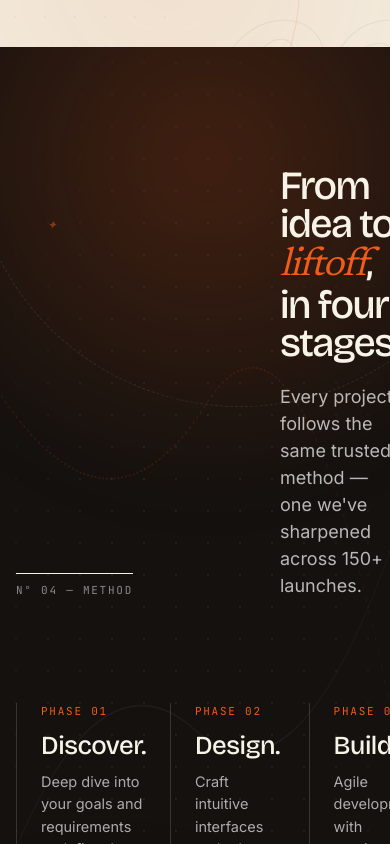
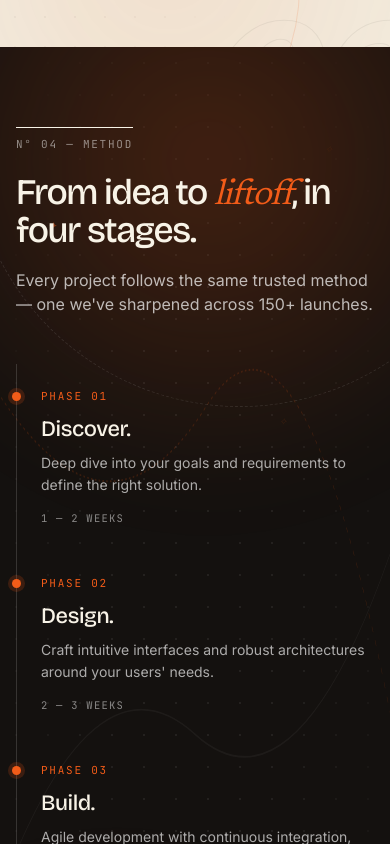
Before and after one commit to vikasbairwaweb-star/biznesscraft, a Next.js app: page / in a window 390 px wide. Shown: the part 6200-7044 px from the top of the page. Built offline with nearby package versions, Linux system fonts and the light colour scheme.

Commit message:
fix: mobile

```diff
--- a/components/Process.tsx
+++ b/components/Process.tsx
@@ -48,37 +48,33 @@ export function Process() {
   }, []);
 
   return (
-    <section id="process" className="py-[120px] bg-ink text-paper relative overflow-hidden isolation-isolate">
+    <section id="process" className="py-[80px] md:py-[120px] bg-ink text-paper relative overflow-hidden isolation-isolate">
       {/* Background graphics */}
       <ProcessBg />
 
       <div className="max-w-[1440px] mx-auto px-4 sm:px-8 md:px-14 relative z-[2]">
         {/* Head */}
-        <div className="reveal grid gap-14 mb-[68px] items-end max-md:grid-cols-1 max-md:gap-6" style={{ gridTemplateColumns: "240px 1fr" }}>
+        <div className="reveal grid gap-6 md:gap-14 mb-12 md:mb-[68px] items-end grid-cols-1 md:grid-cols-[240px_1fr]">
           <div className="font-mono text-[11px] tracking-[0.16em] uppercase text-white/50 pt-2 border-t border-paper inline-block w-fit">
             N° 04 — Method
           </div>
           <div>
-            <h2 className="font-display font-medium leading-[0.96] tracking-tightest text-paper" style={{ fontSize: "clamp(40px, 5.5vw, 84px)" }}>
+            <h2 className="font-display font-medium leading-[0.96] tracking-tightest text-paper" style={{ fontSize: "clamp(36px, 5.5vw, 84px)" }}>
               From idea to <em className="font-serif italic text-orange font-normal">liftoff</em>, in four stages.
             </h2>
-            <p className="mt-5 text-white/70 text-[18px] max-w-[56ch]">Every project follows the same trusted method — one we've sharpened across 150+ launches.</p>
+            <p className="mt-5 text-white/70 text-[16px] md:text-[18px]">Every project follows the same trusted method — one we've sharpened across 150+ launches.</p>
           </div>
         </div>
 
-        {/* Timeline */}
-        <div
-          ref={timelineRef}
-          className="relative grid pt-9 gap-6 max-md:grid-cols-1"
-          style={{ gridTemplateColumns: "repeat(4,1fr)" }}
-        >
-          {/* Horizontal rule */}
-          <div className="absolute top-[52px] left-0 right-0 h-px bg-white/15 max-md:hidden" />
+        {/* Timeline — vertical on mobile, horizontal on desktop */}
+        <div ref={timelineRef} className="relative">
+          {/* Horizontal rule — desktop only */}
+          <div className="hidden md:block absolute top-[52px] left-0 right-0 h-px bg-white/15" />
 
-          {/* Rocket tracker */}
+          {/* Rocket tracker — desktop only */}
           <div
             ref={rocketRef}
-            className="absolute top-[56px] left-0 -translate-y-1/2 w-7 h-7 transition-[left] duration-[1200ms] cubic-bezier(.2,.7,.2,1) max-md:hidden"
+            className="hidden md:block absolute top-[56px] left-0 -translate-y-1/2 w-7 h-7 transition-[left] duration-[1200ms]"
             style={{ transitionTimingFunction: "cubic-bezier(.2,.7,.2,1)" }}
           >
             <svg viewBox="0 0 28 28" fill="none">
@@ -87,23 +83,28 @@ export function Process() {
             </svg>
           </div>
 
+          {/* Steps grid */}
+          <div className="grid grid-cols-1 sm:grid-cols-2 md:grid-cols-4 gap-0 md:gap-6 md:pt-9">
             {STEPS.map((step, i) => (
               <div
                 key={i}
-              className="proc-step reveal relative pt-20 max-md:pt-0 max-md:pl-6 max-md:border-l max-md:border-white/15"
+                className="proc-step reveal relative pl-6 py-6 border-l border-white/15 md:pl-0 md:border-l-0 md:pt-20 md:pb-0"
                 style={{ transitionDelay: `${i * 0.1}s` }}
               >
-              <div
-                className="absolute top-[52px] left-0 w-[9px] h-[9px] rounded-full bg-orange shadow-[0_0_0_4px_rgba(242,92,25,0.18)] max-md:hidden"
-              />
+                {/* Timeline dot — desktop only */}
+                <div className="hidden md:block absolute top-[52px] left-0 w-[9px] h-[9px] rounded-full bg-orange shadow-[0_0_0_4px_rgba(242,92,25,0.18)]" />
+                {/* Mobile dot */}
+                <div className="md:hidden absolute left-[-5px] top-7 w-[9px] h-[9px] rounded-full bg-orange shadow-[0_0_0_4px_rgba(242,92,25,0.18)]" />
+
                 <div className="font-mono text-[11px] tracking-[0.16em] text-orange uppercase mb-3">
                   {step.phase}
                 </div>
-              <h4 className="font-display font-medium text-[26px] tracking-snug leading-[1.15]">{step.title}</h4>
-              <p className="mt-2.5 text-white/65 text-[14.5px] leading-[1.55] max-w-[28ch]">{step.body}</p>
+                <h4 className="font-display font-medium text-[22px] md:text-[26px] tracking-snug leading-[1.15]">{step.title}</h4>
+                <p className="mt-2.5 text-white/65 text-[14px] md:text-[14.5px] leading-[1.55]">{step.body}</p>
                 <div className="mt-4 font-mono text-[10.5px] tracking-[0.12em] uppercase text-white/50">{step.dur}</div>
               </div>
             ))}
+          </div>
         </div>
       </div>
     </section>
```
Lines whose indentation alone changed are shown as unchanged.
